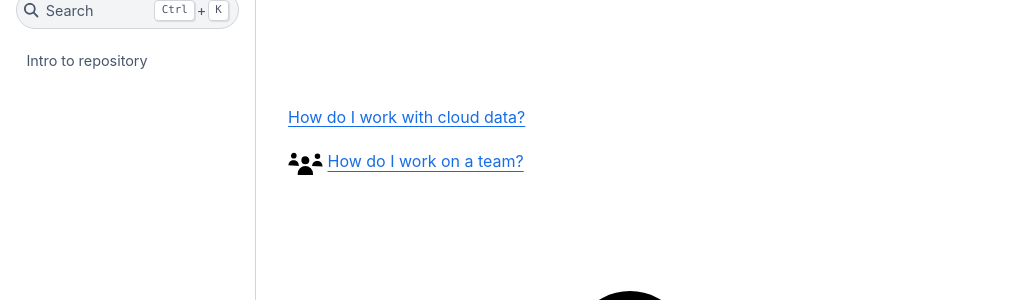
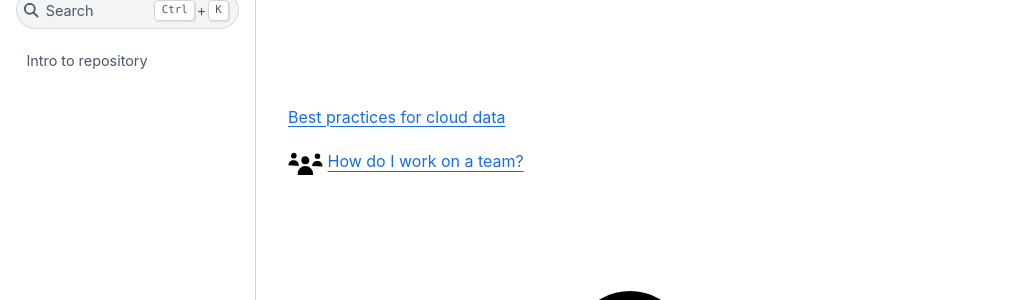
Before and after one commit to spacetelescope/roman_notebooks, a Jupyter Book: the page built from content/intro.md, in a window 1280 px wide and 900 px high, scrolled down 3003 px. Shown: the part 153-453 px from the top of the window, without its empty margins (0-1031 px from the left). Built offline with Jupyter Book 1.0.4 settings and Sphinx 7.4.7 and the Sphinx Book theme 1.1.4, drawn with Linux system fonts in a browser that asks for light colours; pages that are not in the unit, such as notebooks, are missing from menus.

Commit message:
rename cloud intro

```diff
--- a/content/intro.md
+++ b/content/intro.md
@@ -14,7 +14,7 @@ or use the links below to learn more.
 
 <img src="../images/icons/database.svg" style="vertical-align: bottom; width:1.5em; margin-right:0.25em;"/> [What data are available?](../markdown/simulated-data.md)
 
-<img src="../images/icons/cloud_download.svg" style="vertical-align: bottom; width:1.5em; margin-right:0.25em;"/> [How do I work with cloud data?](../content/notebooks/data_discovery_and_access/data_discovery_and_access.ipynb)
+<img src="../images/icons/cloud_download.svg" style="vertical-align: bottom; width:1.5em; margin-right:0.25em;"/> [Best practices for cloud data](../content/notebooks/data_discovery_and_access/data_discovery_and_access.ipynb)
 
 <img src="../images/icons/team.svg" style="vertical-align: bottom; width:1.5em; margin-right:0.25em;"/> [How do I work on a team?](../markdown/teams.md)
 
```
